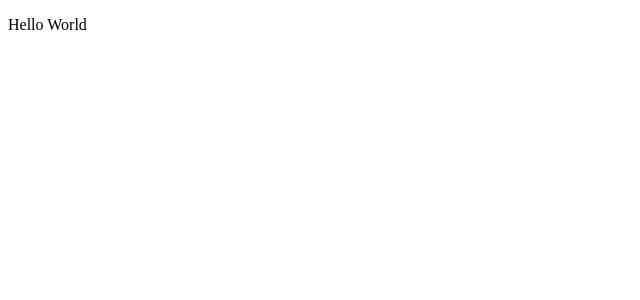
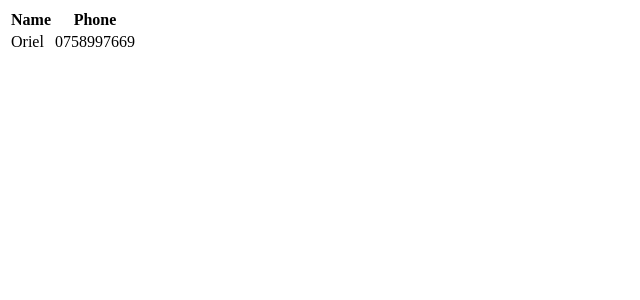
Before and after one commit to orii-blackmark/Udemy-React-Course, a React (Create React App) app: page / in a window 1280 px wide. Shown: the top 300 px of the page, without its empty margins (0-640 px from the left). Built offline with nearby package versions, Linux system fonts and the light colour scheme.

Commit message:
used React Render Method to render an element

```diff
--- a/src/index.js
+++ b/src/index.js
@@ -1,8 +1,22 @@
 import React from "react";
 import ReactDom from "react-dom/client";
+
+const element = (
+
+  <table>
+    <tr>
+      <th>Name</th>
+      <th>Phone</th>
+    </tr>
+    <tr>
+      <td>Oriel</td>
+      <td>0758997669</td>
+    </tr>
+  </table>
+)
 
 const root = ReactDom.createRoot(document.getElementById('root'));
 
 root.render(
-  <p>Hello World</p>
+  element
 )
```
